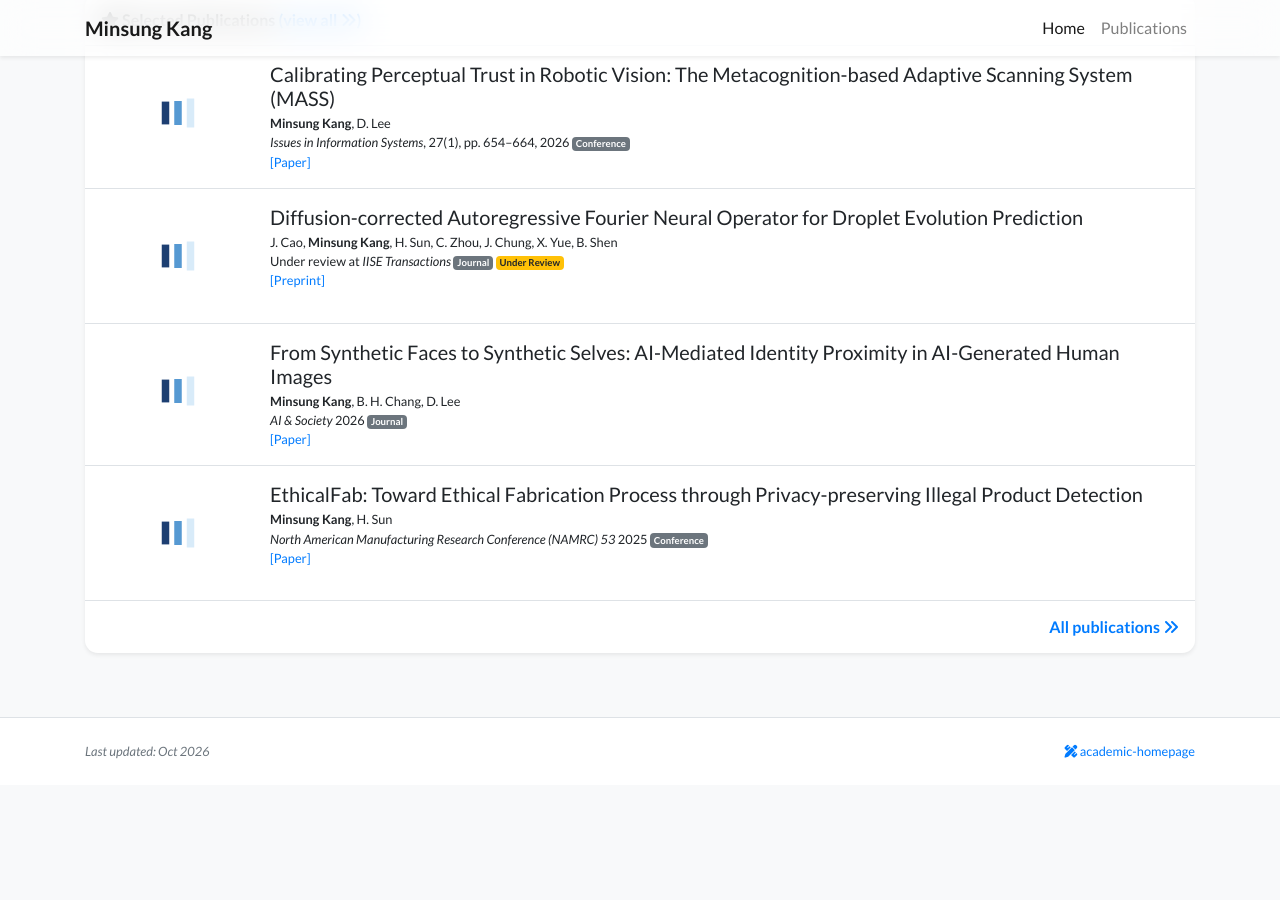
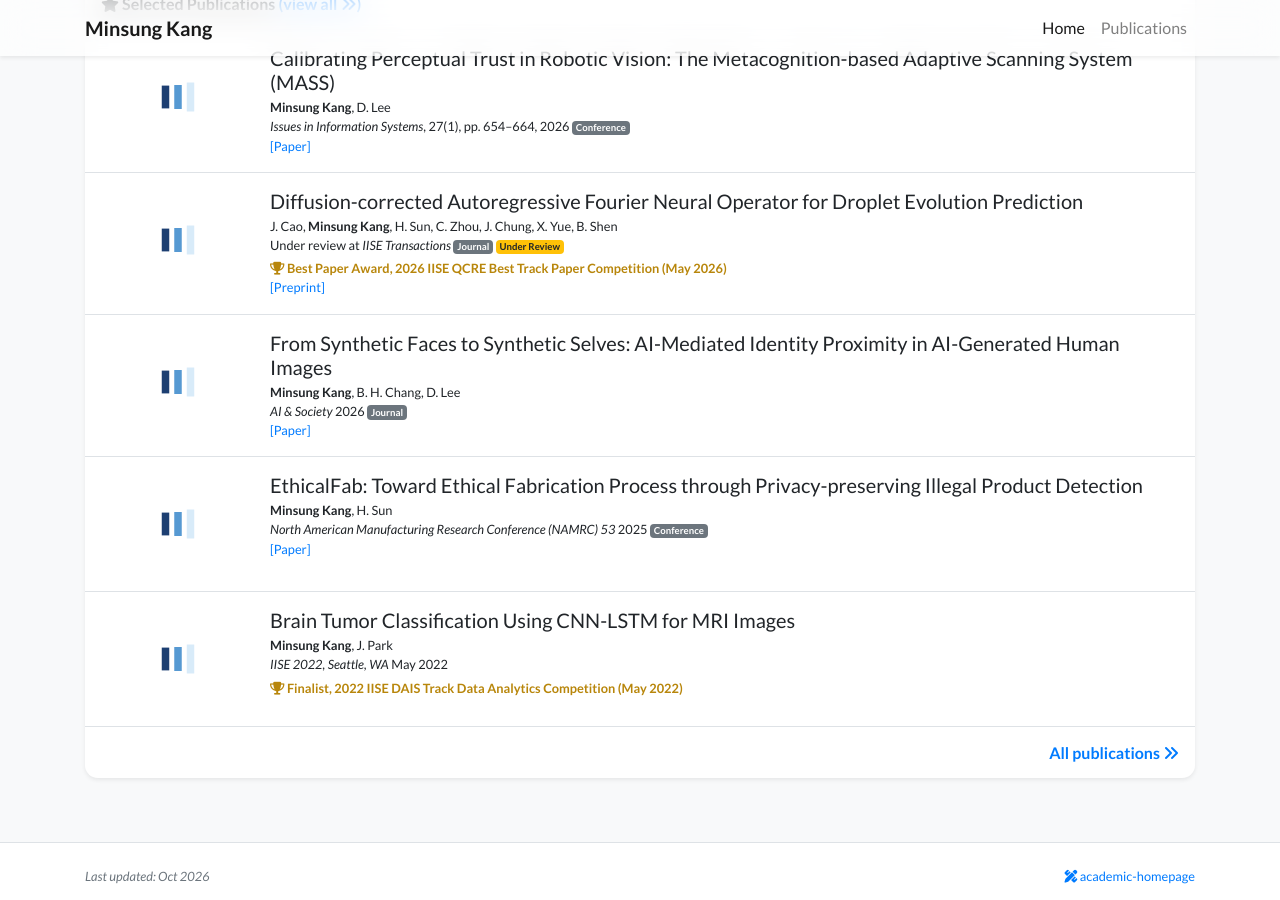
Before and after one commit to minsung-k/minsung-k.github.io, a Jekyll site: the page built from index.html, in a window 1280 px wide and 900 px high, scrolled down 1447 px. Built offline with Jekyll 4.4.1, drawn with Linux system fonts in a browser that asks for light colours; nearby versions of some CDN libraries; a style sheet for code colours, icons or effects is not loaded; before the commit the page ends 2232 px from its top, so only the background shows below that; some of the changed text lies outside the part shown.

Commit message:
Award lines on selected publications; job-market sentence on its own full-width line
Co-Authored-By: Claude Sonnet 5.5 <noreply@anthropic.com>
Claude-Session: https://claude.ai/code/session_011Viuu9hdhE2h1V3nq3Hj9S

```diff
--- a/_data/profile.yml
+++ b/_data/profile.yml
@@ -32,11 +32,11 @@ short_bio: >-
       how people and AI read each other, and how they decide together when their judgments conflict.
     </li>
   </ul>
-  <p class="mb-2">
-    <mark><strong>I am currently on the job market</strong> (expected graduation: July 2027), looking for <strong>faculty and postdoctoral positions</strong>.</mark>
-  </p>
 
 
+
+job_market: >-
+  <strong>I am currently on the job market</strong> (expected graduation: July 2027), looking for <strong>faculty and postdoctoral positions</strong>.
 
 portrait_url: /assets/images/photos/portrait.jpg
 
--- a/_includes/widgets/profile_card.html
+++ b/_includes/widgets/profile_card.html
@@ -41,6 +41,13 @@
                     </div>
                     {% endif %}
                 </div>
+                {% if site.data.profile.job_market %}
+                <div class="row mt-3">
+                    <div class="col">
+                        <mark>{{ site.data.profile.job_market }}</mark>
+                    </div>
+                </div>
+                {% endif %}
                 <hr />
                 <div class="row">
                     <div class="col">
--- a/_includes/widgets/publication_item.html
+++ b/_includes/widgets/publication_item.html
@@ -13,6 +13,7 @@
             <p class="mt-0 mb-0 small">{% include widgets/author_list.html authors=item.authors %}</p>
             <p class="mt-0 mb-0 small">{{item.pub_pre}}<i>{{ item.pub }}</i>{{ item.pub_post }} {{ item.pub_date }} {{ item.pub_last }} <span data-semantic-scholar-id="{{ item.semantic_scholar_id }}"></span>{% if item.type %} <span class="badge badge-secondary">{{ item.type }}</span>{% endif %}{% if item.badge %} <span class="badge badge-warning">{{ item.badge }}</span>{% endif %}</p>
             <p class="mt-0 mb-0 small text-muted">{{ item.abstract }}</p>
+            {% if item.award %}<p class="mt-1 mb-0 small font-weight-bold" style="color: #b8860b;"><i class="fas fa-trophy"></i> {{ item.award }}</p>{% endif %}
 
             <p class="small pb-0 mb-0 lh-125 text-muted abstract-links">
                 {% for link in item.links %}
@@ -37,6 +38,7 @@
                 <p class="mt-0 mb-0 small">{% include widgets/author_list.html authors=item.authors %}</p>
                 <p class="mt-0 mb-0 small">{{item.pub_pre}}<i>{{ item.pub }}</i>{{ item.pub_post }} {{ item.pub_date }} {{ item.pub_last }} <span data-semantic-scholar-id="{{ item.semantic_scholar_id }}"></span>{% if item.type %} <span class="badge badge-secondary">{{ item.type }}</span>{% endif %}{% if item.badge %} <span class="badge badge-warning">{{ item.badge }}</span>{% endif %}</p>
                 <p class="mt-0 mb-0 small text-muted">{{ item.abstract }}</p>
+            {% if item.award %}<p class="mt-1 mb-0 small font-weight-bold" style="color: #b8860b;"><i class="fas fa-trophy"></i> {{ item.award }}</p>{% endif %}
 
                 <p class="small pb-0 mb-0 lh-125 text-muted abstract-links">
                     {% for link in item.links %}
```
Also changed, not shown: _publications/r9.md (+1 -0 lines), _publications/t1.md (+3 -2 lines), _publications/t3.md (+1 -1 lines).
